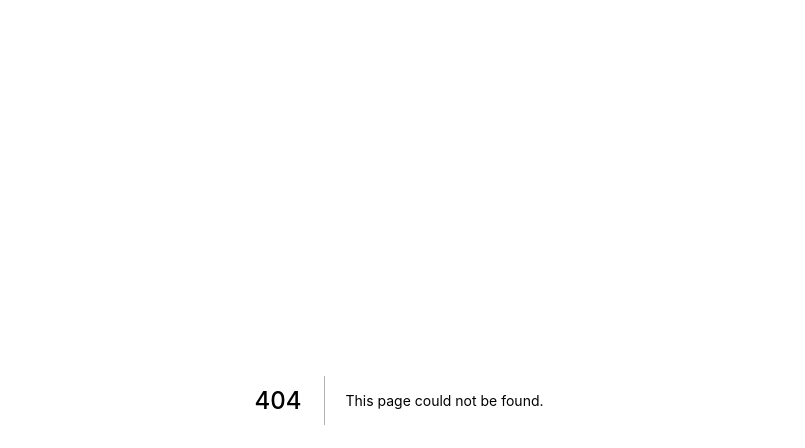
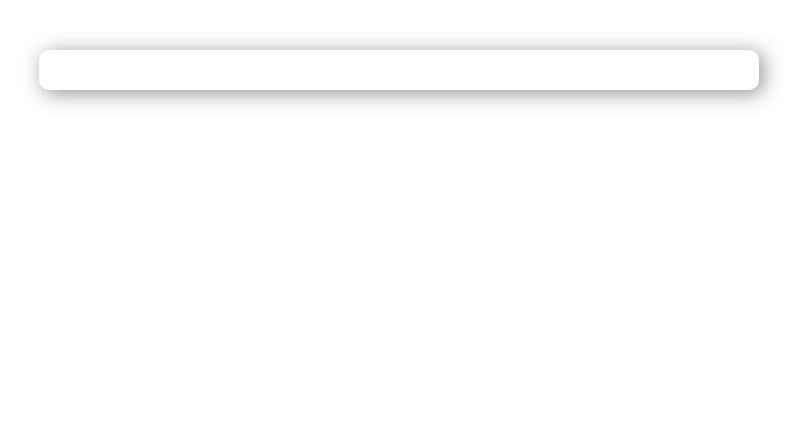
Before and after one commit to Rohit-0310/First-Next-App, a Next.js app: page /UserForm in a window 1280 px wide. Before the commit this address had no page. Shown: the top 448 px of the page, without its empty margins (241-1046 px from the left). Built offline with nearby package versions, Linux system fonts and the light colour scheme.

Commit message:
user form

```diff
--- a/components/Navbar.jsx
+++ b/components/Navbar.jsx
@@ -31,6 +31,9 @@ const Navbar = () => {
             <Link href='/city'>
                 <div><b>City Page</b></div>
             </Link>
+            <Link href="/UserForm">
+                <div><b>User Form</b></div>
+            </Link>
             <div className={styles.navImg}>
                 <Image src={profile} alt='profile' />
             </div>
--- /dev/null
+++ b/pages/UserForm/index.jsx
@@ -0,0 +1,13 @@
+import React from 'react'
+import styles from '../../styles/userform.module.css'
+const index = () => {
+    return (
+      <>
+          <div className={styles.formTop}>
+
+          </div>
+      </>
+    )
+}
+
+export default index
--- /dev/null
+++ b/styles/userform.module.css
@@ -0,0 +1,10 @@
+.formTop{
+    /* border: 1px solid black; */
+    padding: 20px;
+    max-width: 720px;
+    margin: 0 auto;
+    background-color: #fff;
+    box-shadow: 4px 3px 20px #3535358c;
+    border-radius: 10px;
+    margin-top: 50px;
+}
```
